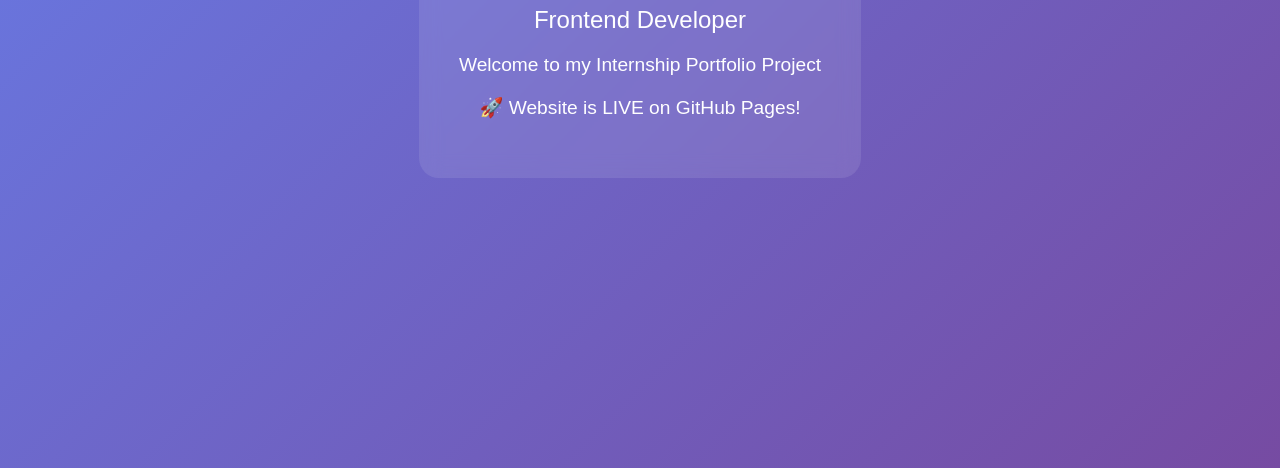
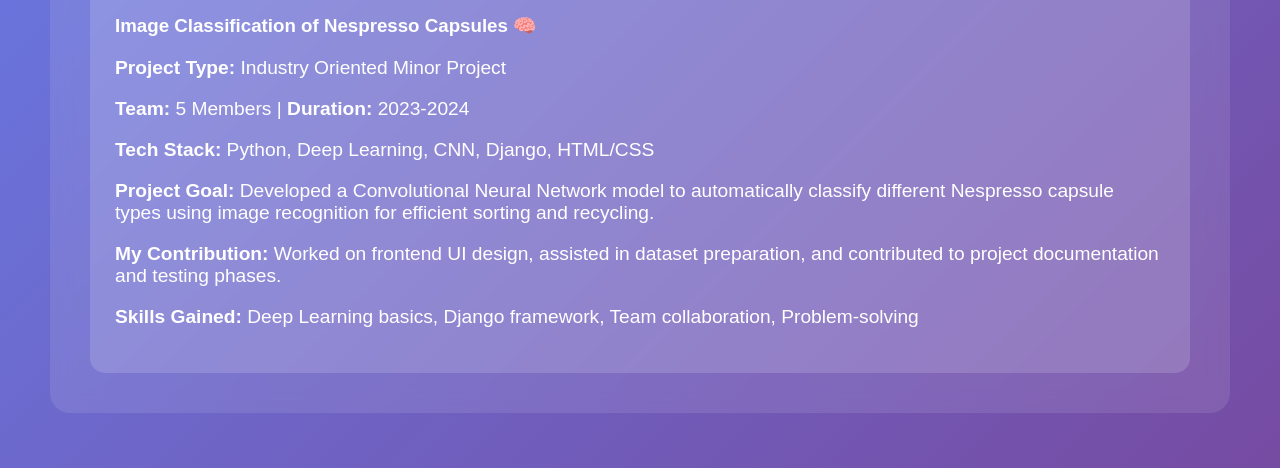
Before and after one commit to Vish-8682/Portfolios-website, a plain HTML site: page index.html in a window 1280 px wide. Shown: the part 432-900 px from the top of the page. Drawn offline with Linux system fonts and the light colour scheme.

Commit message:
Add academic project details to index.html
Added details about an academic project on image classification of Nespresso capsules, including project type, team, duration, tech stack, project goal, contributions, and skills gained.

```diff
--- a/index.html
+++ b/index.html
@@ -34,6 +34,29 @@
     <h2>Frontend Developer</h2>
     <p>Welcome to my Internship Portfolio Project</p>
     <p>🚀 Website is LIVE on GitHub Pages!</p>
+    <div style="margin-top: 40px; text-align: left;">
+    <h2 style="text-align: center; margin-bottom: 20px;">Academic Project</h2>
+
+    <div style="background: rgba(255,255,255,0.15); padding: 25px; border-radius: 15px;">
+        <h3>Image Classification of Nespresso Capsules 🧠</h3>
+        <p><strong>Project Type:</strong> Industry Oriented Minor Project</p>
+        <p><strong>Team:</strong> 5 Members | <strong>Duration:</strong> 2023-2024</p>
+        <p><strong>Tech Stack:</strong> Python, Deep Learning, CNN, Django, HTML/CSS</p>
+        <p style="margin-top: 15px;">
+            <strong>Project Goal:</strong> Developed a Convolutional Neural Network model to
+            automatically classify different Nespresso capsule types using image recognition
+            for efficient sorting and recycling.
+        </p>
+        <p style="margin-top: 15px;">
+            <strong>My Contribution:</strong> Worked on frontend UI design, assisted in
+            dataset preparation, and contributed to project documentation and testing phases.
+        </p>
+        <p style="margin-top: 15px;">
+            <strong>Skills Gained:</strong> Deep Learning basics, Django framework,
+            Team collaboration, Problem-solving
+        </p>
+    </div>
+    </div>
   </div>
 </body>
 </html>
```
